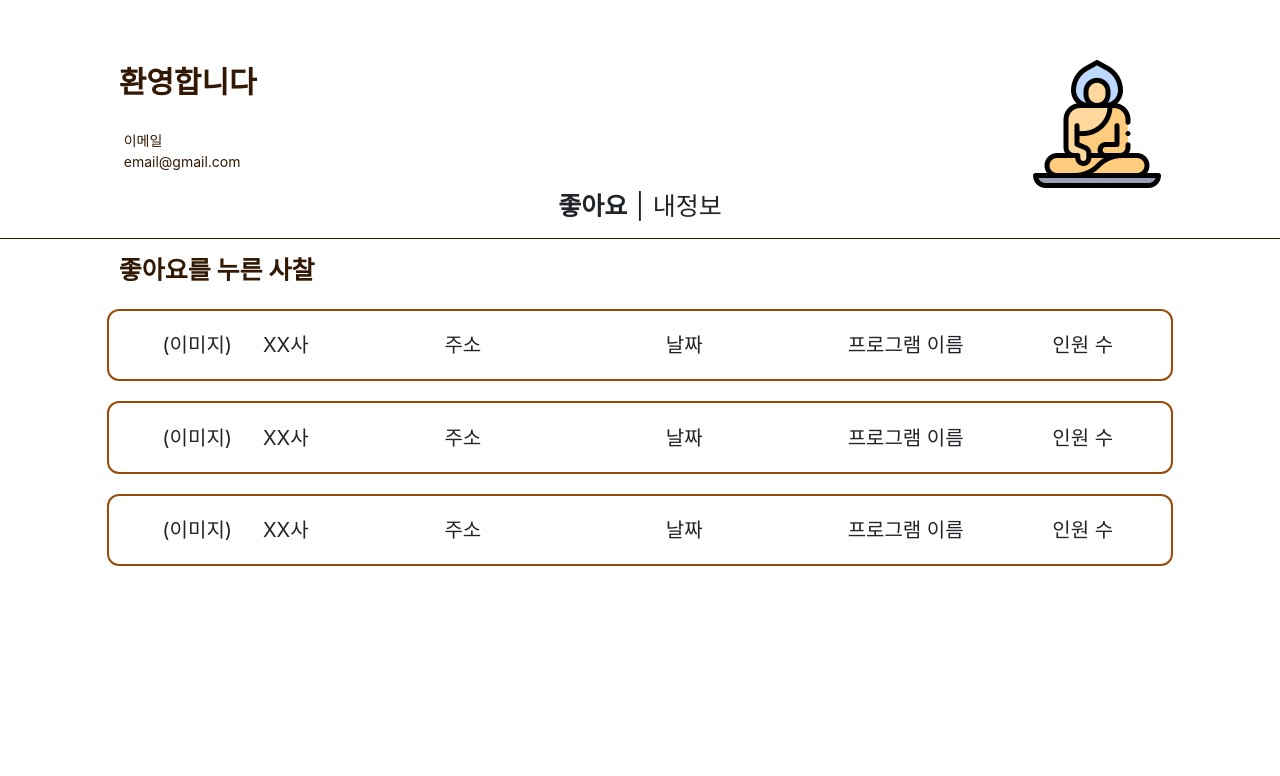
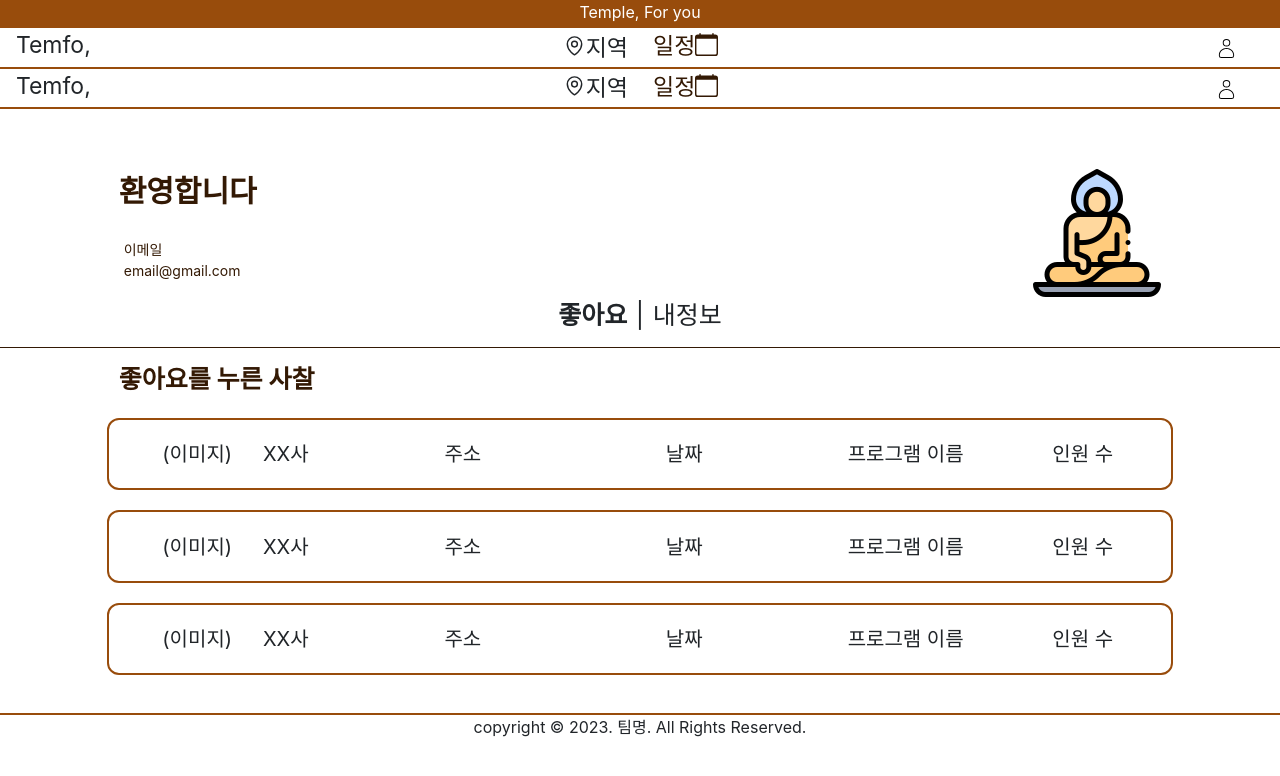
Before and after one commit to jiyoung-B/teamproject-templestay, a Next.js app: page /likes in a window 1280 px wide. Shown: the top 776 px of the page. Built offline with nearby package versions, Linux system fonts and the light colour scheme.

Commit message:
마이페이지 nav 적용

```diff
--- a/pages/likes.js
+++ b/pages/likes.js
@@ -3,6 +3,9 @@ import Row from 'react-bootstrap/Row';
 import Col from 'react-bootstrap/Col';
 import Link from "next/link";
 import MyinfoCommon from "./layout/MyinfoCommon";
+import Layout from "./layout/Layout";
+import Nav from "./layout/Nav";
+import temple from "./temple/[name]";
 
 export default function Likes () {
     return (
@@ -51,3 +54,9 @@ export default function Likes () {
         </main>
     )
 }
+Likes.getLayout = (page) => (
+    <Layout meta={{title: '마이페이지-좋아요'}}>
+        <Nav />
+        {page}
+    </Layout>
+)
```
Also changed, not shown: pages/myinfo.js (+10 -0 lines).
